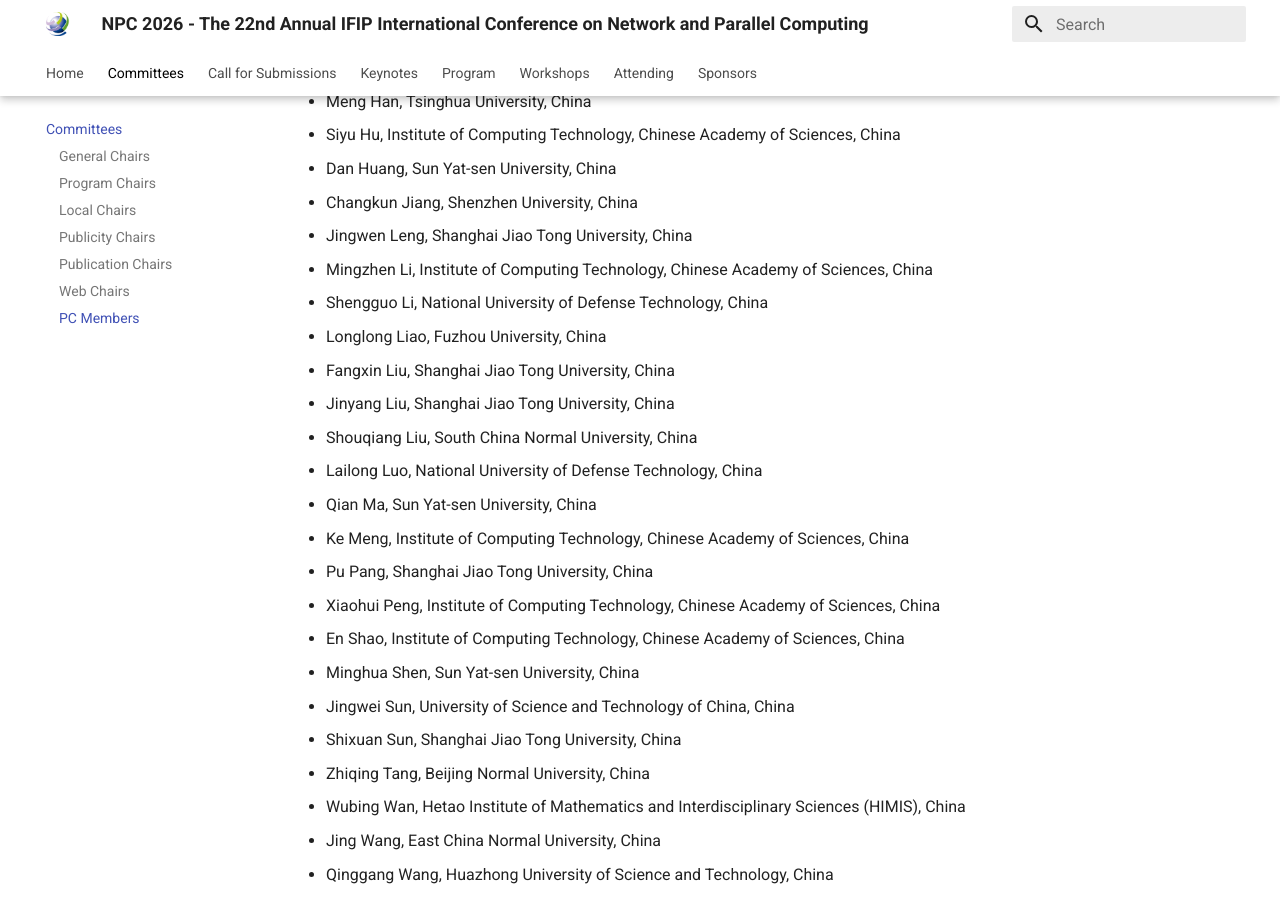
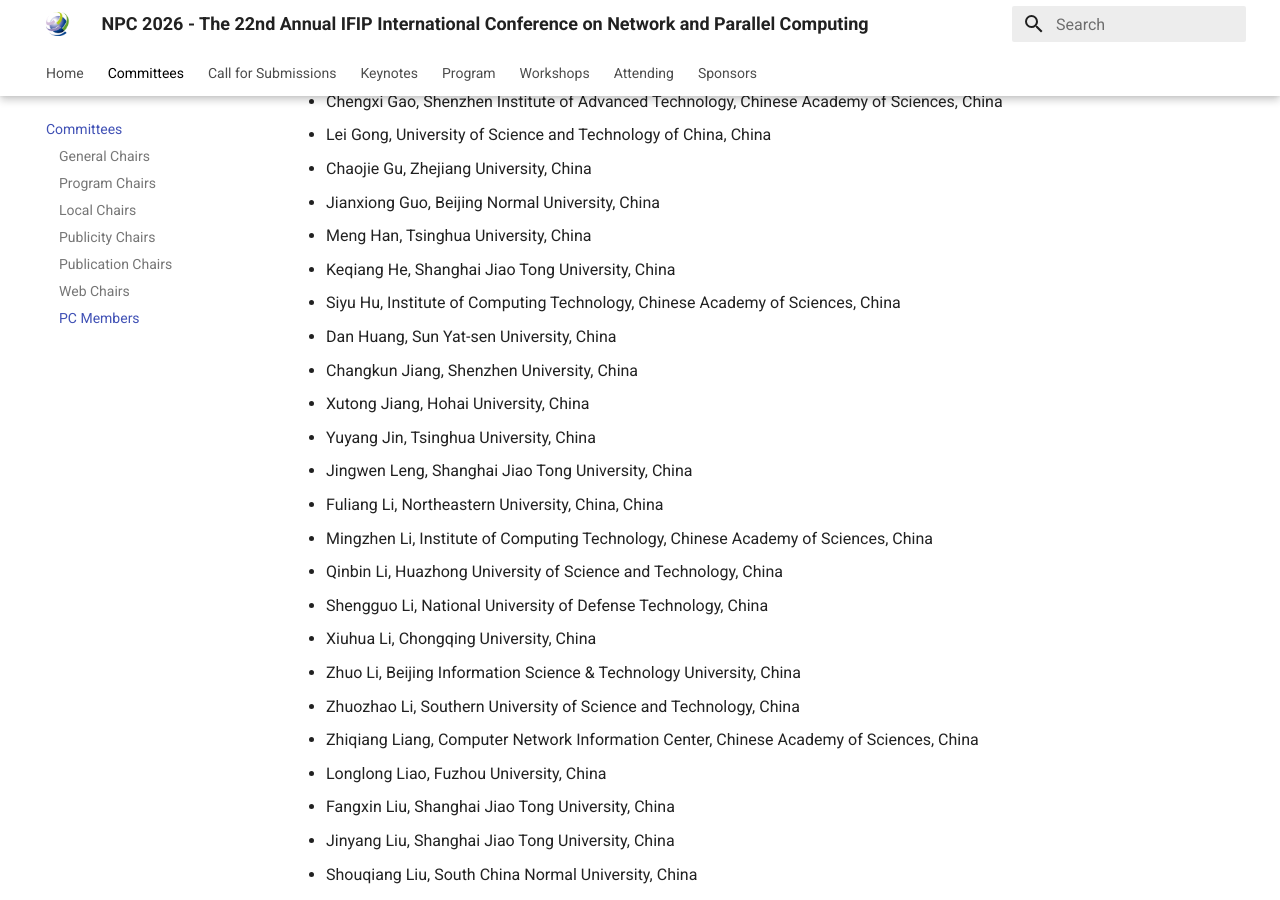
Before and after one commit to npc-conference/npc-conference.github.io, an MkDocs documentation site: the page built from docs/organizing-committee.md, in a window 1280 px wide and 900 px high, scrolled down 1543 px. Built offline with MkDocs 1.6.1 and Material for MkDocs 9.7.7, drawn with Linux system fonts in a browser that asks for light colours; comment, search, counter and statistics services are not loaded; some of the changed text lies outside the part shown.

Commit message:
update pc members

```diff
--- a/docs/organizing-committee.md
+++ b/docs/organizing-committee.md
@@ -72,56 +72,86 @@
 
 - Haodong Bian, Qinghai University, China
 - Chen Chen, Shanghai Jiao Tong University, China
+- Zhiguang Chen, Sun Yat-sen University, China
 - Dazhao Cheng, Wuhan University, China
+- Geyao Cheng, National University of Defense Technology, China
 - Dezun Dong, National University of Defense Technology, China
+- Jingpu Duan, Peng Cheng Laboratory, China
 - Xiaohui Duan, Shandong University, China
 - Jianbin Fang, National University of Defense Technology, China
+- Chengxi Gao, Shenzhen Institute of Advanced Technology, Chinese Academy of Sciences, China
 - Lei Gong, University of Science and Technology of China, China
 - Chaojie Gu, Zhejiang University, China
 - Jianxiong Guo, Beijing Normal University, China
 - Meng Han, Tsinghua University, China
+- Keqiang He, Shanghai Jiao Tong University, China
 - Siyu Hu, Institute of Computing Technology, Chinese Academy of Sciences, China
 - Dan Huang, Sun Yat-sen University, China
 - Changkun Jiang, Shenzhen University, China
+- Xutong Jiang, Hohai University, China
+- Yuyang Jin, Tsinghua University, China
 - Jingwen Leng, Shanghai Jiao Tong University, China
+- Fuliang Li, Northeastern University, China, China
 - Mingzhen Li, Institute of Computing Technology, Chinese Academy of Sciences, China
+- Qinbin Li, Huazhong University of Science and Technology, China
 - Shengguo Li, National University of Defense Technology, China
+- Xiuhua Li, Chongqing University, China
+- Zhuo Li, Beijing Information Science & Technology University, China
+- Zhuozhao Li, Southern University of Science and Technology, China
+- Zhiqiang Liang, Computer Network Information Center, Chinese Academy of Sciences, China
 - Longlong Liao, Fuzhou University, China
 - Fangxin Liu, Shanghai Jiao Tong University, China
 - Jinyang Liu, Shanghai Jiao Tong University, China
 - Shouqiang Liu, South China Normal University, China
+- Song Liu, Xi'an Jiaotong University, China
+- Tao Liu, University of Aizu, Japan
+- Youyou Lu, Tsinghua University, China
+- Yuechen Lu, China University of Petroleum-Beijing, China
 - Lailong Luo, National University of Defense Technology, China
 - Qian Ma, Sun Yat-sen University, China
+- Bo Mao, Xiamen University, China
 - Ke Meng, Institute of Computing Technology, Chinese Academy of Sciences, China
 - Pu Pang, Shanghai Jiao Tong University, China
+- Yuchen Pang, Computer Network Information Center, Chinese Academy of Sciences, China
 - Xiaohui Peng, Institute of Computing Technology, Chinese Academy of Sciences, China
 - En Shao, Institute of Computing Technology, Chinese Academy of Sciences, China
 - Minghua Shen, Sun Yat-sen University, China
 - Jingwei Sun, University of Science and Technology of China, China
+- Qingxiao Sun, Beihang University, China
 - Shixuan Sun, Shanghai Jiao Tong University, China
+- Wenda Tang, China Telecom, China
 - Zhiqing Tang, Beijing Normal University, China
 - Wubing Wan, Hetao Institute of Mathematics and Interdisciplinary Sciences (HIMIS), China
 - Jing Wang, East China Normal University, China
 - Qinggang Wang, Huazhong University of Science and Technology, China
+- Xiaofei Wang, Tianjin University, China
+- Yifan Wang, Institute of Computing Technology, Chinese Academy of Sciences, China
+- Zeke Wang, Zhejiang University, China
 - Xiaohui Wei, Jilin University, China
 - Zheng Wei, Institute of Computing Technology, Chinese Academy of Sciences, China
 - Yuanbo Wen, Institute of Computing Technology, Chinese Academy of Sciences, China
 - Anbang Wu, Shanghai Jiao Tong University, China
 - Chentao Wu, Shanghai Jiao Tong University, China
 - Fan Wu, Central South University, China
+- Wenfei Wu, Peking University, China
 - Wen Xia, Harbin Institute of Technology, Shenzhen, China
 - Junmin Xiao, Institute of Computing Technology, Chinese Academy of Sciences, China
 - Fenfang Xie, Sun Yat-sen University, China
+- Mengyao Xie, Institute of Computing Technology, Chinese Academy of Sciences, China
 - Jing Xing, Institute of Computing Technology, Chinese Academy of Sciences, China
 - Kai Xu, Laoshan Laboratory, China
 - Qimen Xu, National Supercomputing Center in Shenzhen, China
 - Lifeng Yan, Hetao Institute of Mathematics and Interdisciplinary Sciences (HIMIS), China
 - Bin Yang, Tianjin University, China
+- Yanni Yang, Shandong University, China
 - Zekun Yin, Shandong University, China
+- Xin You, Beihang University, China
 - Liekang Zeng, The Chinese University of Hong Kong, China
 - Rongfei Zeng, Northeastern University, China
+- Jixian Zhang, Yunnan University, China
 - Mingxing Zhang, Tsinghua University, China
 - Shaoshuai Zhang, University of Electronic Science and Technology of China, China
+- Xianwei Zhang, Sun Yat-sen University, China
 - Xiaoxi Zhang, Sun Yat-sen University, China
 - Xingzhou Zhang, Institute of Computing Technology, Chinese Academy of Sciences, China
 - Gongming Zhao, University of Science and Technology of China, China
@@ -133,4 +163,5 @@
 - Zhiwei Zhao, University of Electronic Science and Technology of China, China
 - Zhigao Zheng, Huazhong University of Science and Technology, China
 - Amelie Chi Zhou, Hong Kong Baptist University, China
+- Yifei Zhu, Shanghai Jiao Tong University, China
 - Zan Zong, University of Science and Technology Beijing, China
```
